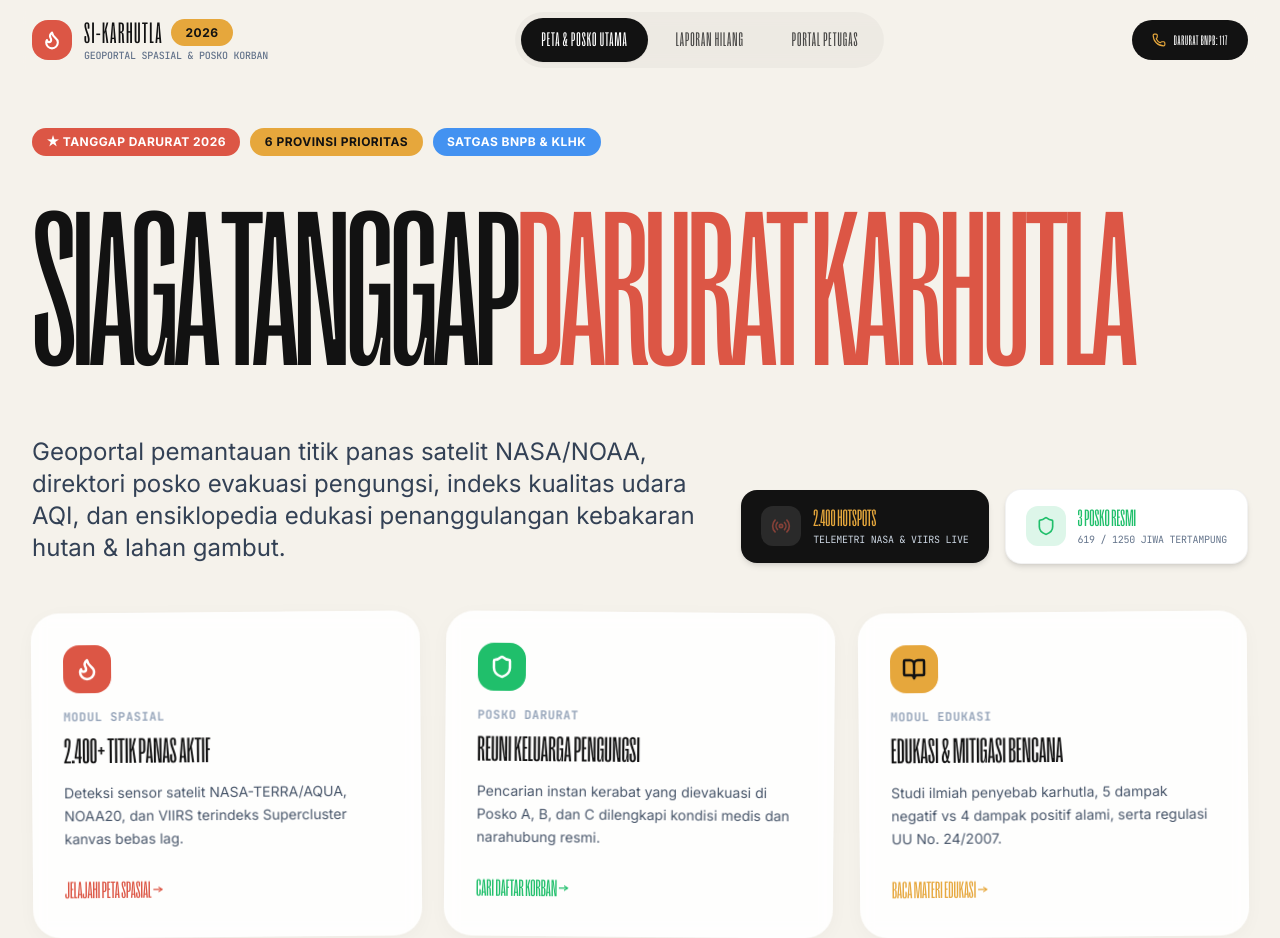
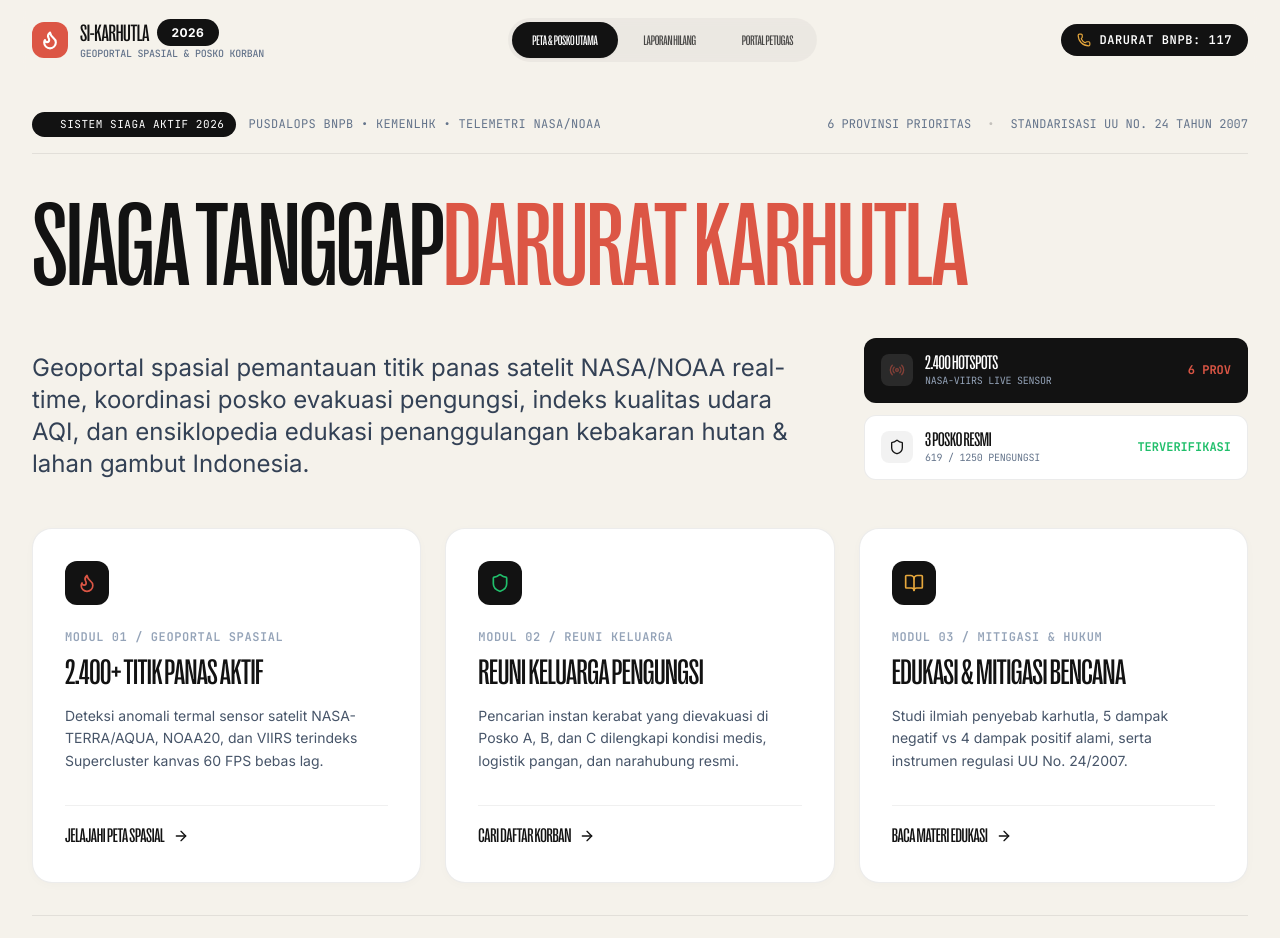
Before and after one commit to xfawfaw/SI-Karhutla, a Next.js app: page / in a window 1280 px wide. Shown: the top 938 px of the page. Built offline with nearby package versions, Linux system fonts and the light colour scheme.

Commit message:
modernize elegant hero design

```diff
--- a/src/app/globals.css
+++ b/src/app/globals.css
@@ -5,7 +5,7 @@
 /* Muse Group Exact Font: PP Right Grotesk */
 @font-face {
   font-family: 'PPRightGrotesk';
-  src: url('/fonts/PPRightGrotesk-TallR.woff') format('woff');
+  src: url('/fonts/PPRightGrotesk-Tight.woff') format('woff');
   font-weight: 400;
   font-style: normal;
   font-display: swap;
@@ -21,6 +21,22 @@
 
 @font-face {
   font-family: 'PPRightGrotesk';
+  src: url('/fonts/PPRightGrotesk-Tight.woff') format('woff');
+  font-weight: 600;
+  font-style: normal;
+  font-display: swap;
+}
+
+@font-face {
+  font-family: 'PPRightGrotesk';
+  src: url('/fonts/PPRightGrotesk-Tight.woff') format('woff');
+  font-weight: 700;
+  font-style: normal;
+  font-display: swap;
+}
+
+@font-face {
+  font-family: 'PPRightGrotesk-Tall';
   src: url('/fonts/PPRightGrotesk-TallB.woff') format('woff');
   font-weight: 700;
   font-style: normal;
@@ -47,18 +63,23 @@ body {
 
 /* Muse Group Dynamic Headline Typography */
 .font-muse {
-  font-family: 'PPRightGrotesk', var(--font-bebas), Impact, sans-serif;
+  font-family: 'PPRightGrotesk', -apple-system, BlinkMacSystemFont, 'Inter', var(--font-sans), sans-serif;
+  letter-spacing: -0.015em;
+}
+
+.font-muse-tall {
+  font-family: 'PPRightGrotesk-Tall', 'PPRightGrotesk', var(--font-bebas), Impact, sans-serif;
+  letter-spacing: 0.02em;
 }
 
 .muse-title-word {
   display: inline-block;
-  transition: transform 0.3s cubic-bezier(0.16, 1, 0.3, 1), letter-spacing 0.3s ease, color 0.3s ease;
+  transition: color 0.25s ease, letter-spacing 0.25s ease;
   cursor: default;
 }
 
 .muse-title-word:hover {
-  transform: translateY(-2px);
-  letter-spacing: 0.015em;
+  letter-spacing: -0.005em;
 }
 
 /* Smooth Tab Background Transitions */
@@ -170,30 +191,33 @@ body {
   transform: translateY(-1px);
 }
 
-/* Seamless Organic Cards */
+/* Seamless Elegant Cards (High-craft Swiss Grotesk Style) */
 .soft-card {
-  background-color: rgba(255, 255, 255, 0.9);
-  backdrop-filter: blur(8px);
-  border-radius: 1.75rem;
-  box-shadow: 0 4px 20px -2px rgba(0, 0, 0, 0.04);
-  transition: transform 0.3s cubic-bezier(0.16, 1, 0.3, 1), box-shadow 0.3s cubic-bezier(0.16, 1, 0.3, 1);
+  background-color: #ffffff;
+  border: 1px solid rgba(18, 18, 18, 0.08);
+  border-radius: 1.25rem;
+  box-shadow: 0 2px 12px -2px rgba(0, 0, 0, 0.03);
+  transition: all 0.25s cubic-bezier(0.16, 1, 0.3, 1);
 }
 
 .soft-card:hover {
-  transform: translateY(-3px);
-  box-shadow: 0 16px 36px -6px rgba(0, 0, 0, 0.09);
+  border-color: rgba(18, 18, 18, 0.2);
+  transform: translateY(-2px);
+  box-shadow: 0 12px 28px -4px rgba(0, 0, 0, 0.07);
 }
 
 .soft-card-dark {
-  background-color: #222222;
+  background-color: #181818;
   color: #ffffff;
-  border-radius: 1.75rem;
-  box-shadow: 0 8px 30px rgba(0, 0, 0, 0.15);
-  transition: transform 0.3s cubic-bezier(0.16, 1, 0.3, 1);
+  border: 1px solid rgba(255, 255, 255, 0.1);
+  border-radius: 1.25rem;
+  box-shadow: 0 8px 30px rgba(0, 0, 0, 0.2);
+  transition: all 0.25s cubic-bezier(0.16, 1, 0.3, 1);
 }
 
 .soft-card-dark:hover {
-  transform: translateY(-3px);
+  border-color: rgba(255, 255, 255, 0.25);
+  transform: translateY(-2px);
 }
 
 /* Sticker Badges */
--- a/src/app/page.tsx
+++ b/src/app/page.tsx
@@ -45,150 +45,163 @@ export default function HomePage() {
 
   return (
     <div className="flex flex-col flex-1 bg-[#f5f2eb] text-[#121212]">
-      {/* 1. Dynamic Hero Section (Muse Group Exact Font PPRightGrotesk, completely unobstructed headline, description merged with background) */}
-      <section className="relative px-4 sm:px-6 lg:px-8 pt-12 pb-16 sm:pb-20 overflow-hidden">
+      {/* 1. Dynamic Hero Section (Muse Group Swiss Grotesk Style: Clean, Modern, Elegant & Authoritative) */}
+      <section className="relative px-4 sm:px-6 lg:px-8 pt-8 pb-16 sm:pb-20 overflow-hidden">
         <div className="max-w-7xl mx-auto">
-          {/* Top Pill Badges */}
-          <div className="flex flex-wrap items-center gap-2.5 mb-6">
-            <span className="sticker-badge bg-[#dc5645] text-white">
-              ★ TANGGAP DARURAT 2026
+          {/* Top Status Bar: Sleek, minimal, informative */}
+          <div className="flex flex-wrap items-center justify-between gap-3 mb-8 pb-4 border-b border-black/[0.08]">
+            <div className="flex items-center gap-3">
+              <span className="inline-flex items-center gap-2 px-3 py-1 rounded-full bg-[#121212] text-white font-mono text-[11px] uppercase tracking-wider">
+                <span className="w-2 h-2 rounded-full bg-[#20bf6b] animate-ping" />
+                SISTEM SIAGA AKTIF 2026
               </span>
-            <span className="sticker-badge bg-[#e6a73c] text-[#121212]">
-              6 PROVINSI PRIORITAS
-            </span>
-            <span className="sticker-badge bg-[#4392f1] text-white">
-              SATGAS BNPB & KLHK
+              <span className="font-mono text-xs text-slate-500 uppercase tracking-wide">
+                PUSDALOPS BNPB • KEMENLHK • TELEMETRI NASA/NOAA
               </span>
             </div>
+            <div className="hidden md:flex items-center gap-4 font-mono text-xs text-slate-500">
+              <span>6 PROVINSI PRIORITAS</span>
+              <span className="text-black/20">•</span>
+              <span>STANDARISASI UU NO. 24 TAHUN 2007</span>
+            </div>
+          </div>
 
-          {/* Colossal Unobstructed Headline (Exact PPRightGrotesk font, NO overlapping cards blocking text!) */}
+          {/* Colossal Clean Headline: Sized with architectural proportion, completely unobstructed */}
           <div className="relative mb-8 select-none">
-            <h1 className="font-muse text-7xl sm:text-9xl md:text-[11rem] lg:text-[13rem] xl:text-[14rem] tracking-tight leading-[0.82] uppercase text-[#121212]">
+            <h1 className="font-muse text-5xl sm:text-7xl md:text-8xl lg:text-[7.5rem] tracking-tight leading-[0.9] uppercase text-[#121212]">
               <span className="muse-title-word block">
                 SIAGA TANGGAP
               </span>
-              <span className="muse-title-word text-[#dc5645] hover:text-[#e6a73c] block">
+              <span className="muse-title-word text-[#dc5645] hover:text-[#121212] block">
                 DARURAT KARHUTLA
               </span>
             </h1>
           </div>
 
-          {/* Description Merged directly with the canvas background - No box border! */}
-          <div className="flex flex-col lg:flex-row lg:items-end justify-between gap-8 mb-12">
-            <p className="text-lg sm:text-2xl text-slate-700 font-sans max-w-3xl leading-relaxed">
-              Geoportal pemantauan titik panas satelit NASA/NOAA, direktori posko evakuasi pengungsi, indeks kualitas udara AQI, dan ensiklopedia edukasi penanggulangan kebakaran hutan & lahan gambut.
+          {/* Description & Executive Telemetry: Merged directly with canvas */}
+          <div className="grid grid-cols-1 lg:grid-cols-12 gap-8 items-end mb-12">
+            <div className="lg:col-span-8">
+              <p className="text-lg sm:text-2xl text-slate-700 font-sans leading-relaxed max-w-3xl">
+                Geoportal spasial pemantauan titik panas satelit NASA/NOAA real-time, koordinasi posko evakuasi pengungsi, indeks kualitas udara AQI, dan ensiklopedia edukasi penanggulangan kebakaran hutan & lahan gambut Indonesia.
               </p>
+            </div>
 
-            {/* Telemetri & Manifes Stats: Neatly arranged side-by-side with description, NOT covering the title! */}
-            <div className="flex flex-wrap sm:flex-nowrap items-center gap-4 shrink-0">
-              {/* Telemetri Spasial Pill Card */}
-              <div className="p-4 px-5 rounded-2xl bg-[#121212] text-white shadow-md flex items-center gap-3">
-                <div className="w-10 h-10 rounded-xl bg-white/10 flex items-center justify-center text-[#e6a73c]">
-                  <Radio className="w-5 h-5 animate-pulse text-[#dc5645]" />
+            <div className="lg:col-span-4 flex flex-col sm:flex-row lg:flex-col gap-3">
+              {/* Telemetri Spasial Pill */}
+              <div className="p-3.5 px-4 rounded-xl bg-[#121212] text-white flex items-center justify-between border border-black/10">
+                <div className="flex items-center gap-3">
+                  <div className="w-8 h-8 rounded-lg bg-white/10 flex items-center justify-center text-[#dc5645]">
+                    <Radio className="w-4 h-4 animate-pulse" />
                   </div>
                   <div>
-                  <div className="font-muse text-2xl text-[#e6a73c] leading-none">
-                    2.400 HOTSPOTS
-                  </div>
-                  <span className="text-[10px] font-mono text-slate-300 uppercase tracking-tight block mt-0.5">
-                    Telemetri NASA & VIIRS Live
-                  </span>
+                    <span className="font-muse text-xl leading-none text-white block">2.400 HOTSPOTS</span>
+                    <span className="text-[10px] font-mono text-slate-400 uppercase tracking-tight block">NASA-VIIRS LIVE SENSOR</span>
                   </div>
                 </div>
+                <span className="text-xs font-mono text-[#dc5645] font-bold">6 PROV</span>
+              </div>
 
-              {/* Manifes Evakuasi Pill Card */}
-              <div className="p-4 px-5 rounded-2xl bg-white text-[#121212] shadow-md flex items-center gap-3 border border-black/5">
-                <div className="w-10 h-10 rounded-xl bg-[#20bf6b]/15 flex items-center justify-center text-[#20bf6b]">
-                  <Shield className="w-5 h-5" />
+              {/* Manifes Evakuasi Pill */}
+              <div className="p-3.5 px-4 rounded-xl bg-white text-[#121212] flex items-center justify-between border border-black/[0.08]">
+                <div className="flex items-center gap-3">
+                  <div className="w-8 h-8 rounded-lg bg-black/5 flex items-center justify-center text-[#121212]">
+                    <Shield className="w-4 h-4" />
                   </div>
                   <div>
-                  <div className="font-muse text-2xl text-[#20bf6b] leading-none">
-                    3 POSKO RESMI
+                    <span className="font-muse text-xl leading-none text-[#121212] block">3 POSKO RESMI</span>
+                    <span className="text-[10px] font-mono text-slate-500 uppercase tracking-tight block">{totalOccupants} / {totalCapacity} PENGUNGSI</span>
                   </div>
-                  <span className="text-[10px] font-mono text-slate-500 uppercase tracking-tight block mt-0.5">
-                    {totalOccupants} / {totalCapacity} Jiwa Tertampung
-                  </span>
                 </div>
+                <span className="text-xs font-mono text-[#20bf6b] font-bold">TERVERIFIKASI</span>
               </div>
             </div>
           </div>
 
-          {/* 3 Organic Feature Cards (Muse Group style: rounded-3xl, gentle tilt, borderless soft elevation) */}
+          {/* 3 Executive Situation Modules (Modern, Clean, Elegant - Zero Playfulness, No Tilted Angles, High-Craft Swiss Grotesk) */}
           <div className="grid grid-cols-1 md:grid-cols-3 gap-6 my-8">
             {/* Card 1: Satelit & Hotspot */}
-            <div className="soft-card p-8 rotate-[-0.5deg] hover:rotate-0 transition-all flex flex-col justify-between">
+            <div className="soft-card p-8 flex flex-col justify-between">
               <div>
-                <div className="w-12 h-12 rounded-2xl bg-[#dc5645] flex items-center justify-center text-white mb-4">
-                  <Flame className="w-6 h-6 stroke-[2.5]" />
+                <div className="w-11 h-11 rounded-xl bg-[#121212] text-white flex items-center justify-center mb-6">
+                  <Flame className="w-5 h-5 text-[#dc5645]" />
                 </div>
-                <span className="font-mono text-xs font-bold text-slate-400 uppercase tracking-wider block">MODUL SPASIAL</span>
-                <h3 className="font-muse text-4xl uppercase text-[#121212] mt-1 leading-tight">
+                <span className="font-mono text-xs font-semibold text-slate-400 uppercase tracking-wider block">
+                  MODUL 01 / GEOPORTAL SPASIAL
+                </span>
+                <h3 className="font-muse text-3xl sm:text-4xl uppercase text-[#121212] mt-2 mb-3 leading-tight">
                   2.400+ TITIK PANAS AKTIF
                 </h3>
-                <p className="font-sans text-sm text-slate-600 mt-2 leading-relaxed">
-                  Deteksi sensor satelit NASA-TERRA/AQUA, NOAA20, dan VIIRS terindeks Supercluster kanvas bebas lag.
+                <p className="font-sans text-sm text-slate-600 leading-relaxed">
+                  Deteksi anomali termal sensor satelit NASA-TERRA/AQUA, NOAA20, dan VIIRS terindeks Supercluster kanvas 60 FPS bebas lag.
                 </p>
               </div>
               <a
                 href="#peta"
-                className="mt-6 inline-flex items-center gap-1.5 font-muse text-2xl text-[#dc5645] hover:text-[#121212] transition-colors"
+                className="mt-8 pt-4 border-t border-black/[0.06] inline-flex items-center gap-2 font-muse text-xl uppercase tracking-wider text-[#121212] hover:text-[#dc5645] transition-colors group"
               >
-                JELAJAHI PETA SPASIAL →
+                <span>JELAJAHI PETA SPASIAL</span>
+                <ArrowRight className="w-4 h-4 transition-transform group-hover:translate-x-1" />
               </a>
             </div>
 
             {/* Card 2: Posko & Reuni Keluarga */}
-            <div className="soft-card p-8 rotate-[0.5deg] hover:rotate-0 transition-all flex flex-col justify-between">
+            <div className="soft-card p-8 flex flex-col justify-between">
               <div>
-                <div className="w-12 h-12 rounded-2xl bg-[#20bf6b] flex items-center justify-center text-white mb-4">
-                  <Shield className="w-6 h-6 stroke-[2.5]" />
+                <div className="w-11 h-11 rounded-xl bg-[#121212] text-white flex items-center justify-center mb-6">
+                  <Shield className="w-5 h-5 text-[#20bf6b]" />
                 </div>
-                <span className="font-mono text-xs font-bold text-slate-400 uppercase tracking-wider block">POSKO DARURAT</span>
-                <h3 className="font-muse text-4xl uppercase text-[#121212] mt-1 leading-tight">
+                <span className="font-mono text-xs font-semibold text-slate-400 uppercase tracking-wider block">
+                  MODUL 02 / REUNI KELUARGA
+                </span>
+                <h3 className="font-muse text-3xl sm:text-4xl uppercase text-[#121212] mt-2 mb-3 leading-tight">
                   REUNI KELUARGA PENGUNGSI
                 </h3>
-                <p className="font-sans text-sm text-slate-600 mt-2 leading-relaxed">
-                  Pencarian instan kerabat yang dievakuasi di Posko A, B, dan C dilengkapi kondisi medis dan narahubung resmi.
+                <p className="font-sans text-sm text-slate-600 leading-relaxed">
+                  Pencarian instan kerabat yang dievakuasi di Posko A, B, dan C dilengkapi kondisi medis, logistik pangan, dan narahubung resmi.
                 </p>
               </div>
               <a
                 href="#posko"
-                className="mt-6 inline-flex items-center gap-1.5 font-muse text-2xl text-[#20bf6b] hover:text-[#121212] transition-colors"
+                className="mt-8 pt-4 border-t border-black/[0.06] inline-flex items-center gap-2 font-muse text-xl uppercase tracking-wider text-[#121212] hover:text-[#20bf6b] transition-colors group"
               >
-                CARI DAFTAR KORBAN →
+                <span>CARI DAFTAR KORBAN</span>
+                <ArrowRight className="w-4 h-4 transition-transform group-hover:translate-x-1" />
               </a>
             </div>
 
             {/* Card 3: Edukasi & Penanggulangan */}
-            <div className="soft-card p-8 rotate-[-0.5deg] hover:rotate-0 transition-all flex flex-col justify-between">
+            <div className="soft-card p-8 flex flex-col justify-between">
               <div>
-                <div className="w-12 h-12 rounded-2xl bg-[#e6a73c] flex items-center justify-center text-[#121212] mb-4">
-                  <BookOpen className="w-6 h-6 stroke-[2.5]" />
+                <div className="w-11 h-11 rounded-xl bg-[#121212] text-white flex items-center justify-center mb-6">
+                  <BookOpen className="w-5 h-5 text-[#e6a73c]" />
                 </div>
-                <span className="font-mono text-xs font-bold text-slate-400 uppercase tracking-wider block">MODUL EDUKASI</span>
-                <h3 className="font-muse text-4xl uppercase text-[#121212] mt-1 leading-tight">
+                <span className="font-mono text-xs font-semibold text-slate-400 uppercase tracking-wider block">
+                  MODUL 03 / MITIGASI & HUKUM
+                </span>
+                <h3 className="font-muse text-3xl sm:text-4xl uppercase text-[#121212] mt-2 mb-3 leading-tight">
                   EDUKASI & MITIGASI BENCANA
                 </h3>
-                <p className="font-sans text-sm text-slate-600 mt-2 leading-relaxed">
-                  Studi ilmiah penyebab karhutla, 5 dampak negatif vs 4 dampak positif alami, serta regulasi UU No. 24/2007.
+                <p className="font-sans text-sm text-slate-600 leading-relaxed">
+                  Studi ilmiah penyebab karhutla, 5 dampak negatif vs 4 dampak positif alami, serta instrumen regulasi UU No. 24/2007.
                 </p>
               </div>
               <a
                 href="#edukasi"
-                className="mt-6 inline-flex items-center gap-1.5 font-muse text-2xl text-[#e6a73c] hover:text-[#121212] transition-colors"
+                className="mt-8 pt-4 border-t border-black/[0.06] inline-flex items-center gap-2 font-muse text-xl uppercase tracking-wider text-[#121212] hover:text-[#e6a73c] transition-colors group"
               >
-                BACA MATERI EDUKASI →
+                <span>BACA MATERI EDUKASI</span>
+                <ArrowRight className="w-4 h-4 transition-transform group-hover:translate-x-1" />
               </a>
             </div>
           </div>
 
           {/* Clean Action Bar */}
-          <div className="flex flex-wrap items-center justify-between gap-4 pt-6 border-t border-black/10">
-            <p className="font-sans text-xs sm:text-sm text-slate-600 max-w-xl">
-              Seluruh data mengacu pada standar <strong>BNPB 2026</strong>, integrasi <strong>karhutla.cloud</strong>, serta rujukan <strong>UU No. 24 Tahun 2007</strong>.
+          <div className="flex flex-wrap items-center justify-between gap-4 pt-6 border-t border-black/[0.08]">
+            <p className="font-sans text-xs sm:text-sm text-slate-600 max-w-xl leading-relaxed">
+              Seluruh data operasional mengacu pada standar <strong>Pusdalops BNPB 2026</strong>, integrasi <strong>karhutla.cloud</strong>, serta rujukan <strong>UU No. 24 Tahun 2007</strong>.
             </p>
 
-            <div className="flex flex-wrap items-center gap-4">
+            <div className="flex flex-wrap items-center gap-3">
               <a
                 href="#posko"
                 className="pill-btn-coral text-sm"
@@ -200,7 +213,7 @@ export default function HomePage() {
                 href="#peta"
                 className="pill-btn-black text-sm"
               >
-                <Flame className="w-4 h-4 text-[#e6a73c]" />
+                <Flame className="w-4 h-4 text-[#dc5645]" />
                 <span>LIHAT PETA TITIK PANAS</span>
               </a>
             </div>
--- a/src/components/layout/Header.tsx
+++ b/src/components/layout/Header.tsx
@@ -21,15 +21,15 @@ export default function Header() {
       <div className="max-w-7xl mx-auto px-4 sm:px-6 lg:px-8 h-20 flex items-center justify-between">
         {/* Brand / Logo (Muse Group pure typographic style) */}
         <Link href="/" className="flex items-center gap-3 group">
-          <div className="w-10 h-10 rounded-2xl bg-[#dc5645] flex items-center justify-center text-white group-hover:scale-105 transition-transform">
+          <div className="w-9 h-9 rounded-xl bg-[#dc5645] flex items-center justify-center text-white group-hover:scale-105 transition-transform">
             <Flame className="w-5 h-5 stroke-[2.5]" />
           </div>
           <div>
             <div className="flex items-center gap-2">
-              <span className="font-bebas text-3xl tracking-wider text-[#121212] leading-none">
+              <span className="font-muse text-2xl font-bold tracking-tight text-[#121212] leading-none">
                 SI-KARHUTLA
               </span>
-              <span className="sticker-badge bg-[#e6a73c] text-[#121212] text-[10px] py-0 px-2 font-black">
+              <span className="sticker-badge bg-[#121212] text-white text-[10px] py-0 px-2 font-mono">
                 2026
               </span>
             </div>
@@ -40,14 +40,14 @@ export default function Header() {
         </Link>
 
         {/* Desktop 3 Main Tabs: Smooth Background Pill Transitions */}
-        <nav className="hidden md:flex items-center gap-2 p-1.5 rounded-full bg-black/[0.03]">
+        <nav className="hidden md:flex items-center gap-1.5 p-1 rounded-full bg-black/[0.04]">
           {primaryTabs.map((item) => {
             const isActive = pathname === item.href;
             return (
               <Link
                 key={item.href}
                 href={item.href}
-                className={`px-5 py-2 rounded-full font-bebas text-xl tracking-wider transition-all duration-300 ${
+                className={`px-5 py-2 rounded-full font-muse text-sm font-semibold tracking-wide transition-all duration-300 ${
                   isActive
                     ? 'bg-[#121212] text-white shadow-sm'
                     : 'text-[#121212]/75 hover:text-[#dc5645] hover:bg-black/[0.04]'
@@ -63,7 +63,7 @@ export default function Header() {
         <div className="hidden sm:flex items-center">
           <a
             href="tel:117"
-            className="flex items-center gap-2 px-5 py-2.5 rounded-full bg-[#121212] hover:bg-[#dc5645] text-white font-bebas text-sm tracking-wider transition-colors"
+            className="flex items-center gap-2 px-4 py-2 rounded-full bg-[#121212] hover:bg-[#dc5645] text-white font-mono text-xs font-semibold tracking-wider transition-colors"
           >
             <Phone className="w-3.5 h-3.5 text-[#e6a73c]" />
             <span>DARURAT BNPB: 117</span>
```
Also changed, not shown: src/app/lapor/page.tsx (+13 -13 lines), src/app/petugas/page.tsx (+13 -13 lines), src/components/evacuees/EvacueeSearchSection.tsx (+11 -11 lines), src/components/layout/Footer.tsx (+11 -11 lines). Lines whose indentation alone changed are shown as unchanged.
